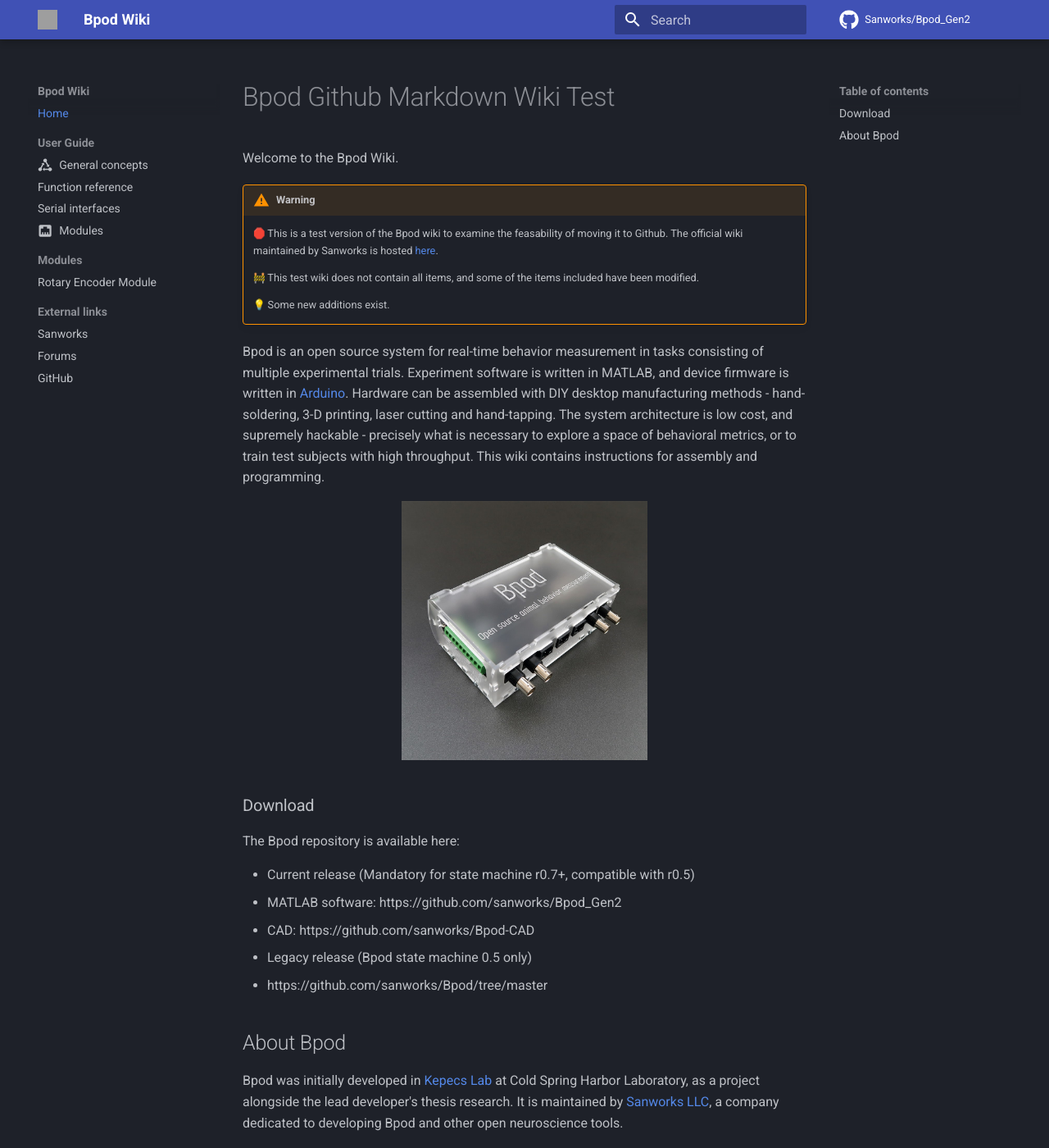
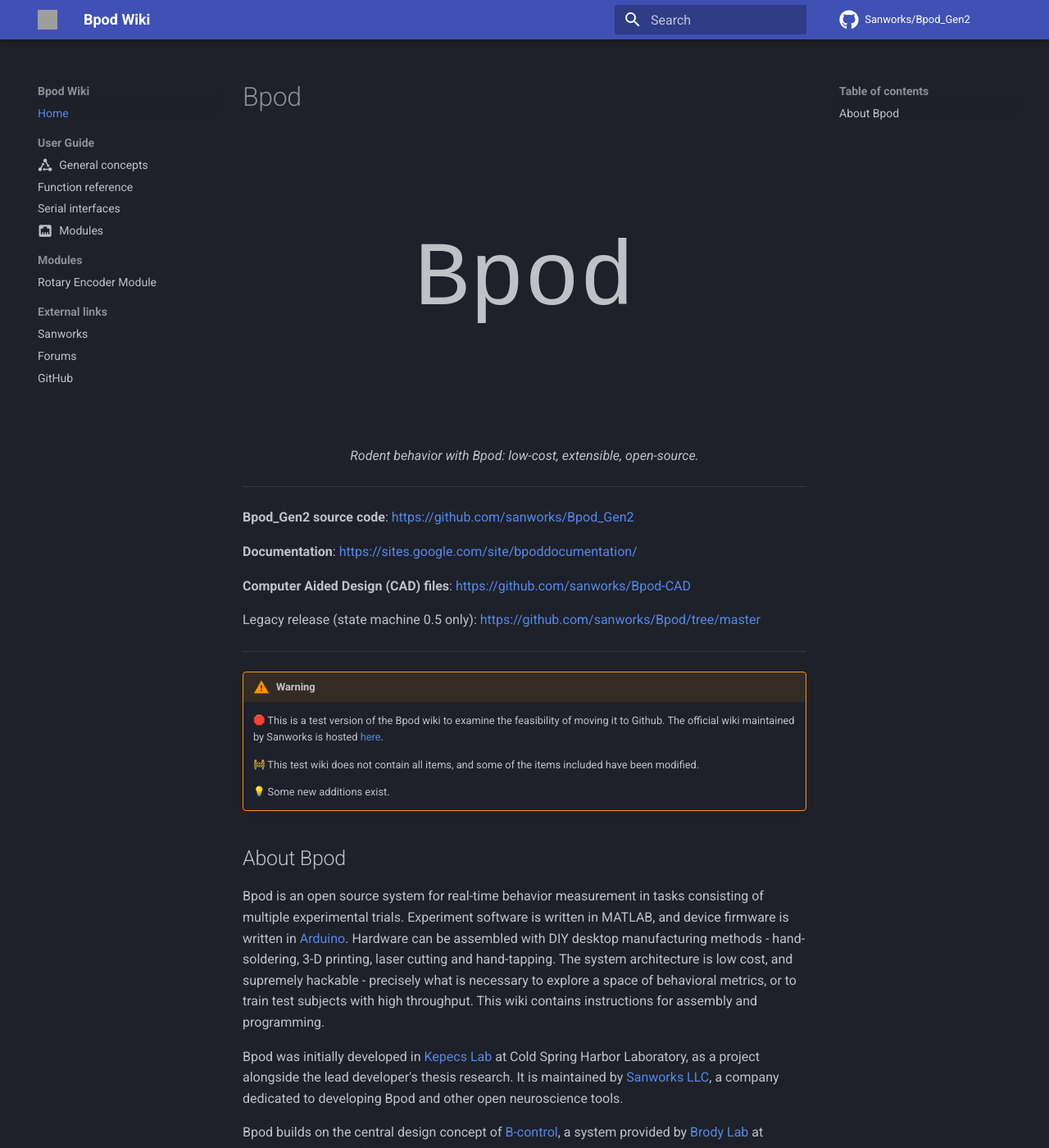
Before and after one commit to ogeesan/bpod-docs-testing, an MkDocs documentation site: the page built from docs/index.md, in a window 1280 px wide and 1400 px high. Shown: the whole window at 82% size. Built offline with MkDocs 1.6.1 and Material for MkDocs 9.7.7, drawn with Linux system fonts in a browser that asks for light colours; emoji names are drawn with the system emoji font; comment, search, counter and statistics services are not loaded; grey boxes are pictures that could not be loaded.

Commit message:
Add Bpod text logo to front page

```diff
--- a/docs/index.md
+++ b/docs/index.md
@@ -1,30 +1,37 @@
-# Bpod Github Markdown Wiki Test
-Welcome to the Bpod Wiki.
+# Bpod
+
+<div style="font-family: 'Aldrich', monospace; font-size: 112px;">
+    <p align="center">
+        Bpod
+    </p>
+</div>
+<p align="center">
+    <em>Rodent behavior with Bpod: low-cost, extensible, open-source.</em>
+</p>
+
+---
+
+**Bpod_Gen2 source code**: [https://github.com/sanworks/Bpod_Gen2](https://github.com/sanworks/Bpod_Gen2)
+
+**Documentation**: [https://sites.google.com/site/bpoddocumentation/](https://sites.google.com/site/bpoddocumentation/)
+
+**Computer Aided Design (CAD) files**: [https://github.com/sanworks/Bpod-CAD](https://github.com/sanworks/Bpod-CAD)
+
+Legacy release (state machine 0.5 only): [https://github.com/sanworks/Bpod/tree/master](https://github.com/sanworks/Bpod/tree/master)
+
+---
 
 !!! warning
 
-    :stop_sign: This is a test version of the Bpod wiki to examine the feasability of moving it to Github. The official wiki maintained by Sanworks is hosted [here](https://sites.google.com/site/bpoddocumentation/home?authuser=0).
+    :stop_sign: This is a test version of the Bpod wiki to examine the feasibility of moving it to Github. The official wiki maintained by Sanworks is hosted [here](https://sites.google.com/site/bpoddocumentation/home?authuser=0).
 
     :construction: This test wiki does not contain all items, and some of the items included have been modified.
 
     :bulb: Some new additions exist.
 
-Bpod is an open source system for real-time behavior measurement in tasks consisting of multiple experimental trials. Experiment software is written in MATLAB, and device firmware is written in [Arduino](https://www.arduino.cc/). Hardware can be assembled with DIY desktop manufacturing methods - hand-soldering, 3-D printing, laser cutting and hand-tapping. The system architecture is low cost, and supremely hackable - precisely what is necessary to explore a space of behavioral metrics, or to train test subjects with high throughput. This wiki contains instructions for assembly and programming.
-
-<p align="center">
-<img src="./images/state-machine.jpg" alt="Alt text" width="300"/>
-</p>
-
-### Download
-The Bpod repository is available here:
-
-- Current release (Mandatory for state machine r0.7+, compatible with r0.5)
-  - MATLAB software: https://github.com/sanworks/Bpod_Gen2
-  - CAD: https://github.com/sanworks/Bpod-CAD
-- Legacy release (Bpod state machine 0.5 only)
-  - https://github.com/sanworks/Bpod/tree/master
 
 ## About Bpod
+Bpod is an open source system for real-time behavior measurement in tasks consisting of multiple experimental trials. Experiment software is written in MATLAB, and device firmware is written in [Arduino](https://www.arduino.cc/). Hardware can be assembled with DIY desktop manufacturing methods - hand-soldering, 3-D printing, laser cutting and hand-tapping. The system architecture is low cost, and supremely hackable - precisely what is necessary to explore a space of behavioral metrics, or to train test subjects with high throughput. This wiki contains instructions for assembly and programming.
 
 Bpod was initially developed in [Kepecs Lab](http://kepecslab.cshl.edu/) at Cold Spring Harbor Laboratory, as a project alongside the lead developer's thesis research. It is maintained by [Sanworks LLC](https://sanworks.io/), a company dedicated to developing Bpod and other open neuroscience tools.
 
```
